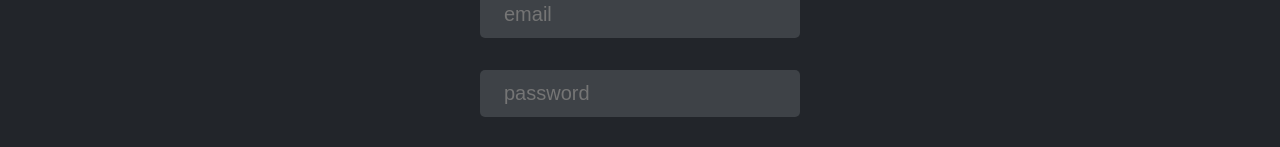
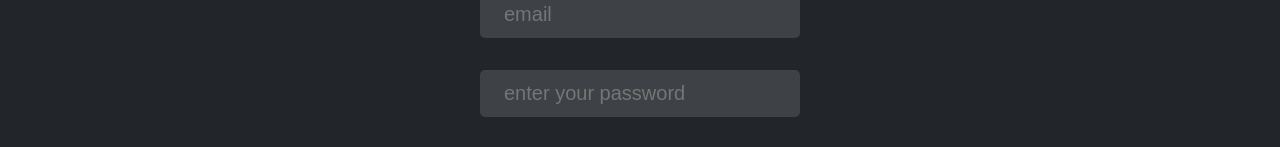
Before and after one commit to fedu00/notqe, a Next.js app: page /signup in a window 1280 px wide. Shown: the part 451-598 px from the top of the page. Built offline with nearby package versions, Linux system fonts and the light colour scheme.

Commit message:
change type of input

```diff
--- a/app/login/page.tsx
+++ b/app/login/page.tsx
@@ -3,7 +3,7 @@ import "./login.css";
 import { FormEvent, useState } from "react";
 import { useRouter } from "next/navigation";
 import { validateEmail } from "@/helpers/validateEmail";
-import { RootState } from "@/redux/store";
+import { RootState } from "../../redux/store/store";
 import { useDispatch, useSelector } from "react-redux";
 import { login } from "@/redux/store/authSlice";
 import axios from "axios";
@@ -84,7 +84,7 @@ export default function LoginPage() {
             showError={showError}
           />
           <Input
-            type="text"
+            type="password"
             placeholder="enter your password"
             value={user.password}
             onChange={(event) => {
--- a/app/signup/page.tsx
+++ b/app/signup/page.tsx
@@ -106,7 +106,7 @@ export default function SignUpPage() {
               setShowError({ ...showError, password: false });
             }}
             errorMessage="wrong password"
-            placeholder="password"
+            placeholder="enter your password"
             showError={showError.password}
           />
           <Button type="submit" text="create account" />
```
